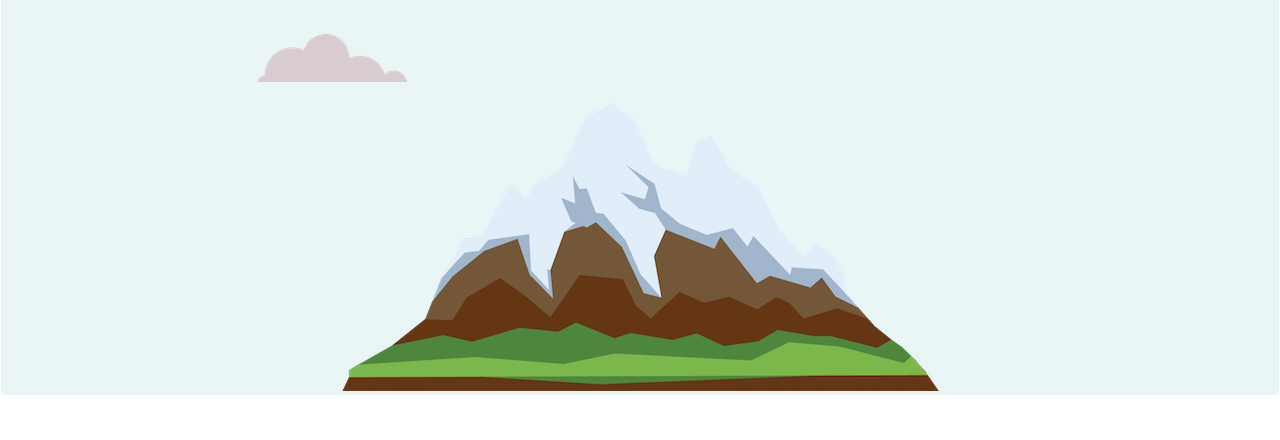
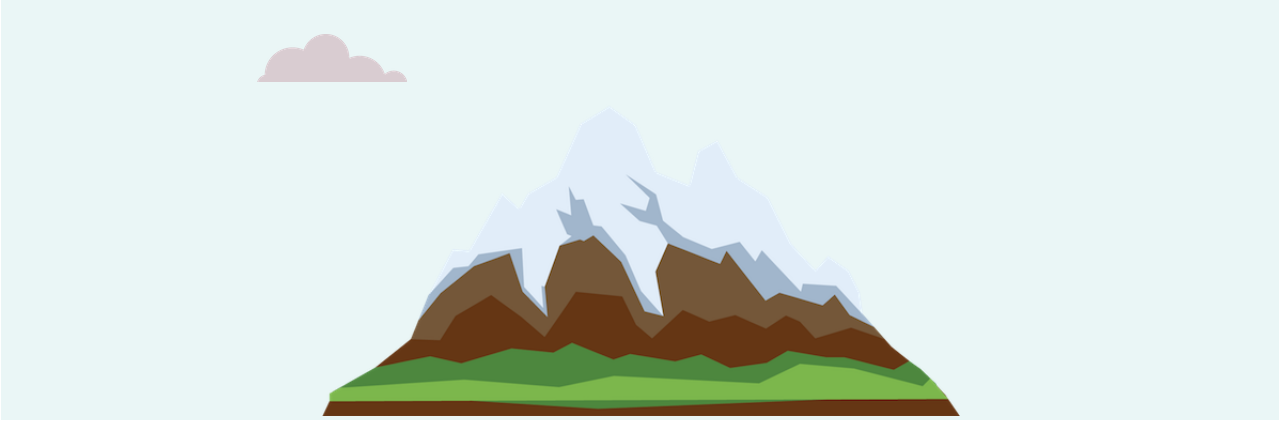
Before and after one commit to vinroger/my-first-site, a plain HTML site: page index.html in a window 1280 px wide. Shown: the part 360-800 px from the top of the page. Drawn offline with Linux system fonts and the light colour scheme.

Commit message:
added mountian class

```diff
--- a/index.html
+++ b/index.html
@@ -13,7 +13,7 @@
       <em><h1>I'm Roger.</h1></em>
       <h2>A full-time learner.</h2>
       <img src="Media/cloud.png" class="cloud2" alt="cloud.img">
-      <img src="Media/mountain.png" alt="mountain.img">
+      <img class ="mountain" src="Media/mountain.png" alt="mountain.img">
     </div>
 
 
```
